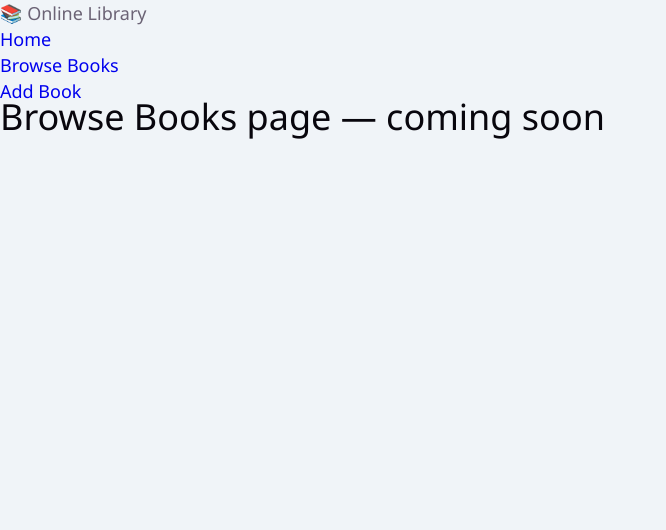
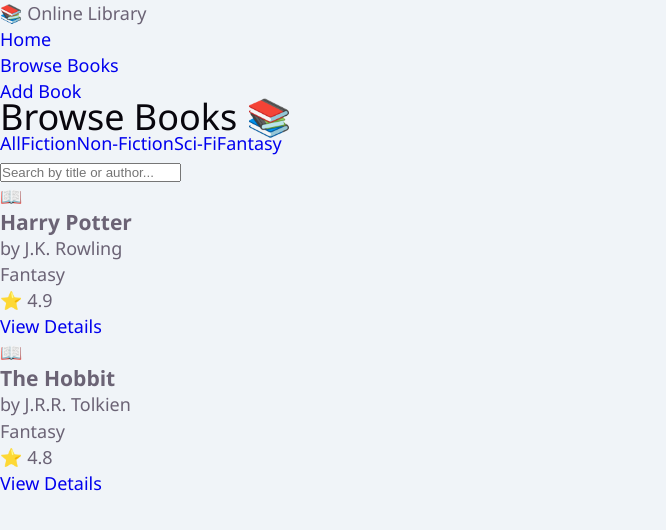
Before and after one commit to shivanshsingh05102000/library-app, a React (Vite) app: page /books/Fantasy in a window 1280 px wide. Shown: the top 530 px of the page, without its empty margins (0-666 px from the left). Built offline with nearby package versions, Linux system fonts and the light colour scheme.

Commit message:
feat: build Browse Books page with category filter and search

```diff
--- a/src/pages/BrowseBooks.jsx
+++ b/src/pages/BrowseBooks.jsx
@@ -1,7 +1,75 @@
+// Lists every book, with optional category filtering (from the URL)
+// and a free-text search box (matches title or author).
+import { useMemo, useState } from "react";
+import { Link, useParams } from "react-router-dom";
+import { useSelector } from "react-redux";
+import { bookCategories } from "../data/books";
+
 function BrowseBooks() {
+  const { category } = useParams();
+  const [searchTerm, setSearchTerm] = useState("");
+
+  const books = useSelector((state) => state.library.items);
+
+  const visibleBooks = useMemo(() => {
+    const term = searchTerm.trim().toLowerCase();
+
+    return books.filter((book) => {
+      const matchesCategory = !category || book.category === category;
+      const matchesSearch =
+        !term ||
+        book.title.toLowerCase().includes(term) ||
+        book.author.toLowerCase().includes(term);
+
+      return matchesCategory && matchesSearch;
+    });
+  }, [books, category, searchTerm]);
+
   return (
-    <div className="page-placeholder">
-      <h1>Browse Books page — coming soon</h1>
+    <div className="browse">
+      <h1>Browse Books 📚</h1>
+
+      <div className="category-filters">
+        <Link to="/books" className={`filter-btn ${!category ? "active" : ""}`}>
+          All
+        </Link>
+        {bookCategories.map((cat) => (
+          <Link
+            key={cat}
+            to={`/books/${cat}`}
+            className={`filter-btn ${category === cat ? "active" : ""}`}
+          >
+            {cat}
+          </Link>
+        ))}
+      </div>
+
+      <input
+        type="text"
+        placeholder="Search by title or author..."
+        value={searchTerm}
+        onChange={(e) => setSearchTerm(e.target.value)}
+        className="search-bar"
+      />
+
+      <div className="books-grid">
+        {visibleBooks.length === 0 ? (
+          <p className="no-books">No books found! 😔</p>
+        ) : (
+          visibleBooks.map((book) => (
+            <div key={book.id} className="book-card">
+              <div className="book-cover">📖</div>
+              <h3>{book.title}</h3>
+              <p className="author">by {book.author}</p>
+              <p className="category-tag">{book.category}</p>
+              <p className="rating">⭐ {book.rating}</p>
+              <Link to={`/books/${book.category}/${book.id}`} className="btn-details">
+                View Details
+              </Link>
+            </div>
+          ))
+        )}
+      </div>
     </div>
   );
 }
```
